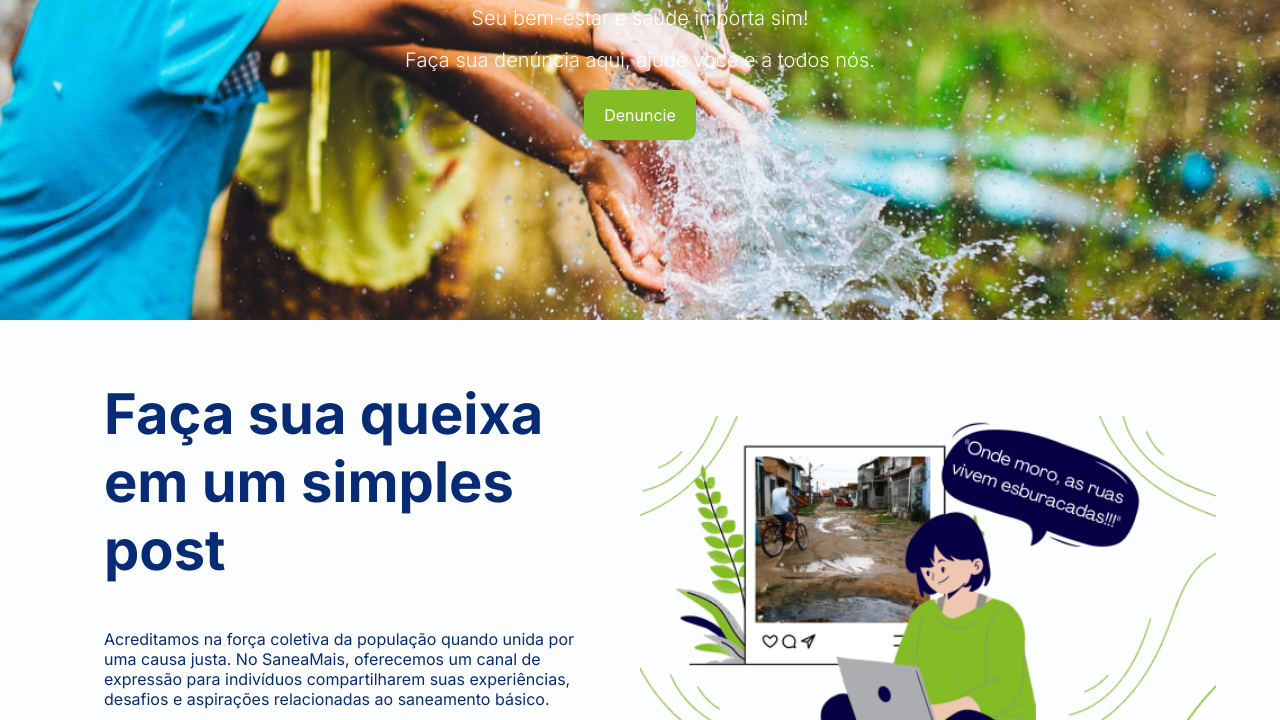
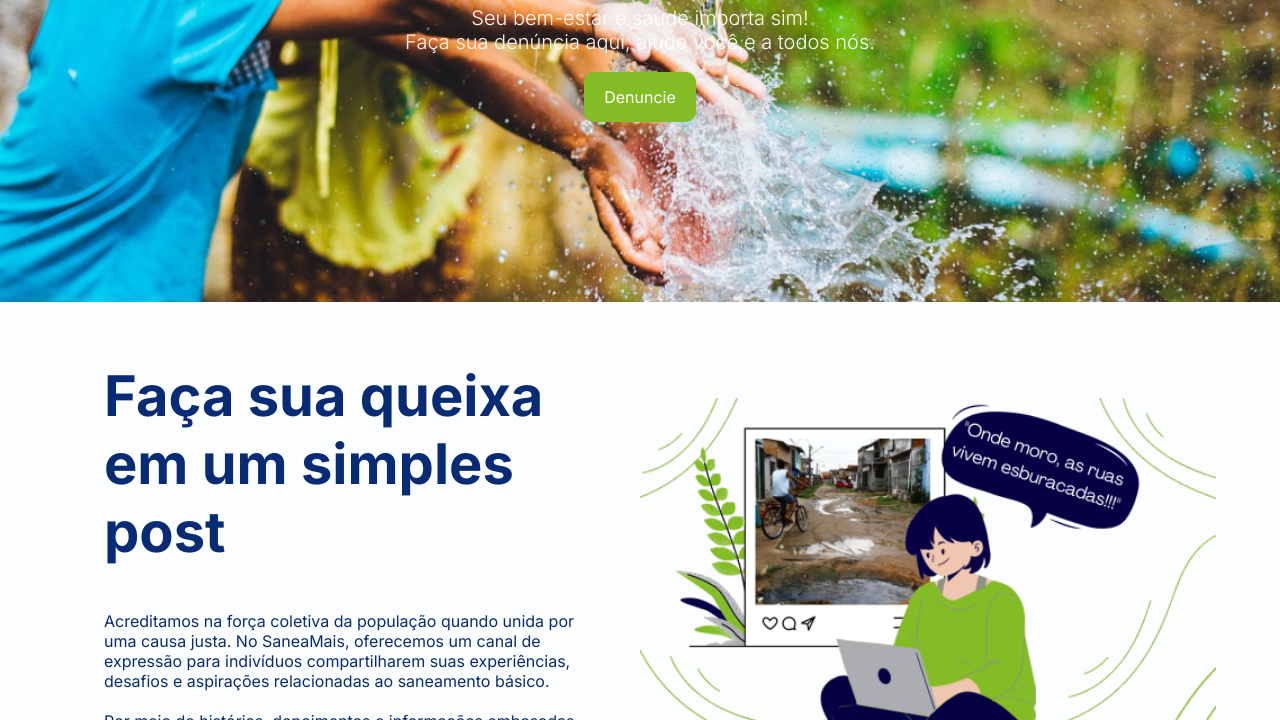
Before and after one commit to SaneaMais/SaneaMais, a plain HTML site: page index.html in a window 1280 px wide. Shown: the part 380-1100 px from the top of the page. Drawn offline with Linux system fonts and the light colour scheme; files whose address does not match are found by name.

Commit message:
Ajustando <p>

```diff
--- a/index.html
+++ b/index.html
@@ -41,8 +41,8 @@
           <div class="banner-text">
             <img src="img/LOGO2.png">
             <p>
-              Seu bem-estar e saúde importa sim!<p>
-              Faça sua denúncia aqui, ajude você e a todos nós.<p>
+              Seu bem-estar e saúde importa sim!<br>
+              Faça sua denúncia aqui, ajude você e a todos nós.
             </p>
             <a href="" class="btn animate-btn">Denuncie</a>
           </div>
```
